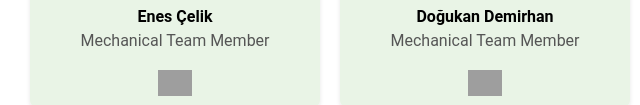
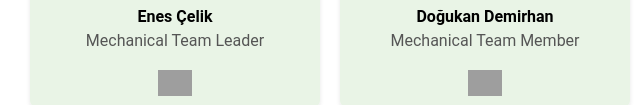
Before and after one commit to protoss70/KOU-STORM-Web, a plain HTML site: page team.html in a window 1280 px wide. Shown: the part 695-800 px from the top of the page, 0-640 px from the left. Drawn offline with Linux system fonts and the light colour scheme; grey boxes are pictures that could not be loaded.

Commit message:
Update team.html

```diff
--- a/team.html
+++ b/team.html
@@ -92,7 +92,7 @@
             </div>
             <div class="member-info">
                 <div class="member-name">Enes Çelik</div>
-                <div class="member-role member-mechanics">Mechanical Team Member</div>
+                <div class="member-role member-mechanics">Mechanical Team Leader</div>
                 <div class="linkedin-container">
                     <a href="https://www.linkedin.com/in/enes-celik/" target="_blank"><img class="linkedin-logo" src="https://upload.wikimedia.org/wikipedia/commons/c/ca/LinkedIn_logo_initials.png" alt="LinkedIn"></a>
                 </div>
```
